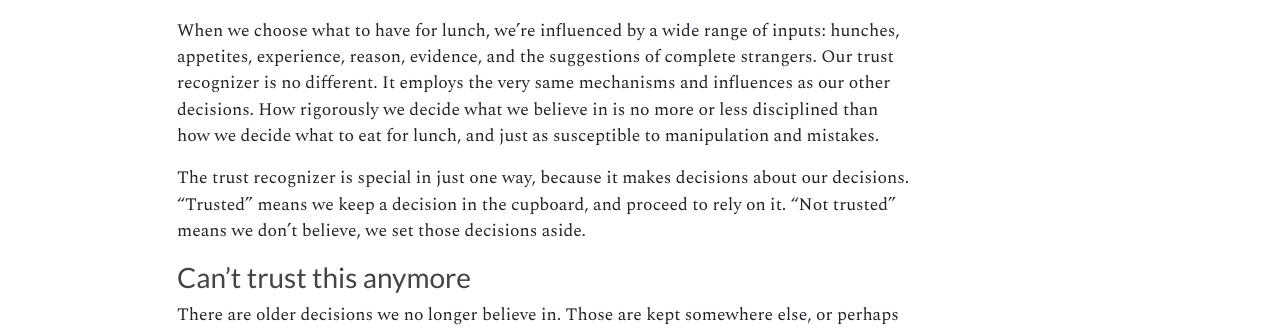
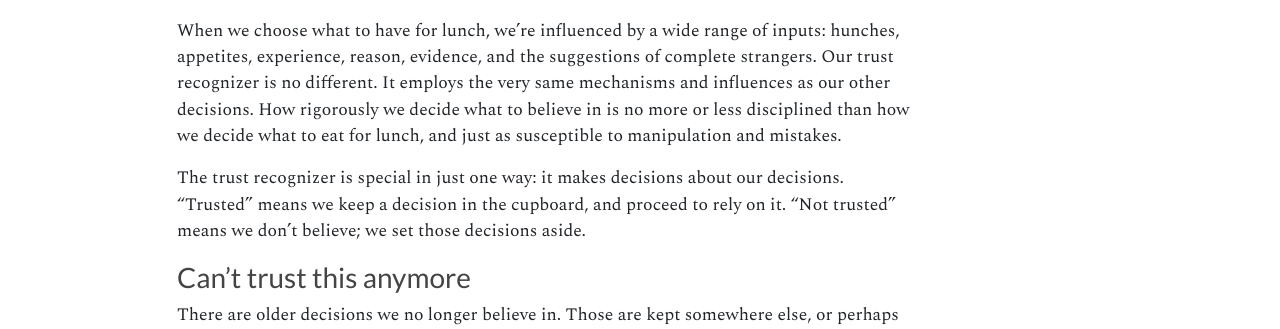
Before and after one commit to straz/artificialtrust, a Jekyll site: the page built from _articles/decisions.md, in a window 1280 px wide. Shown: the part 1326-1655 px from the top of the page. Built offline with Jekyll 4.4.1, drawn with Linux system fonts in a browser that asks for light colours; nearby versions of some CDN libraries.

Commit message:
trust recognizer

```diff
--- a/_articles/decisions.md
+++ b/_articles/decisions.md
@@ -63,14 +63,14 @@ When we choose what to have for lunch, we're influenced by a wide
 range of inputs: hunches, appetites, experience, reason, evidence, and
 the suggestions of complete strangers. Our trust recognizer is no
 different. It employs the very same mechanisms and influences as our
-other decisions. How rigorously we decide what we believe in is no
+other decisions. How rigorously we decide what to believe in is no
 more or less disciplined than how we decide what to eat for lunch, and
 just as susceptible to manipulation and mistakes.
 
-The trust recognizer is special in just one way, because it makes
-decisions about our decisions. "Trusted" means we keep a decision in
-the cupboard, and proceed to rely on it. "Not trusted" means we don't
-believe, we set those decisions aside.
+The trust recognizer is special in just one way: it makes decisions
+about our decisions. "Trusted" means we keep a decision in the
+cupboard, and proceed to rely on it. "Not trusted" means we don't
+believe; we set those decisions aside.
 
 ### Can't trust this anymore
 
```
